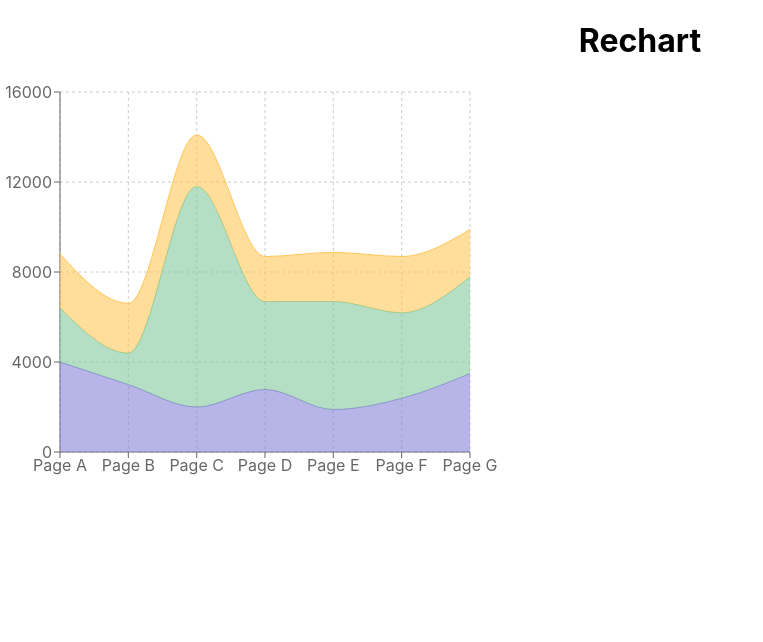
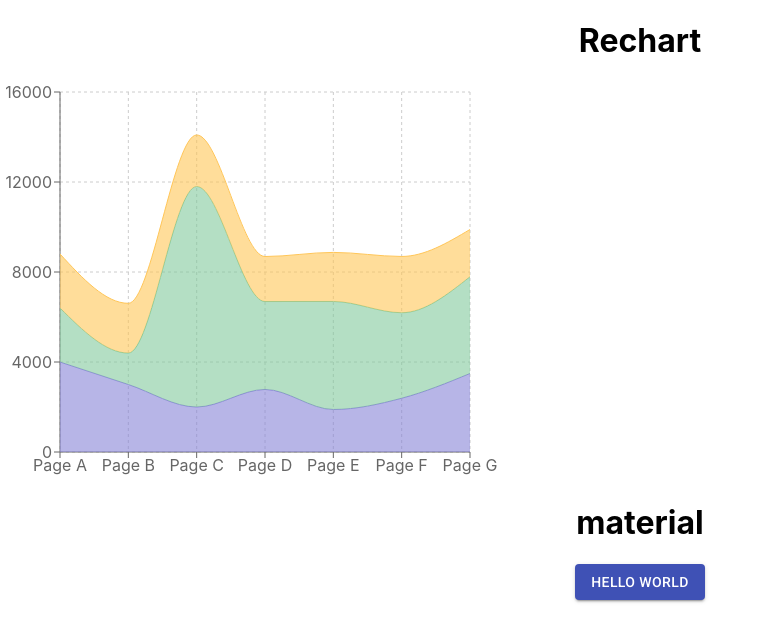
Before and after one commit to HasnaHoqueMitu/recharts, a React (Create React App) app: page / in a window 1280 px wide. Shown: the top 642 px of the page, without its empty margins (0-763 px from the left). Built offline with nearby package versions, Linux system fonts and the light colour scheme.

Commit message:
succesfully added the button

```diff
--- a/src/App.js
+++ b/src/App.js
@@ -4,6 +4,7 @@ import {
 } from 'recharts';
 import logo from './logo.svg';
 import './App.css';
+import MaterialUi from './MaterialUi/MaterialUi';
 
 function App() {
   const data = [
@@ -34,6 +35,7 @@ function App() {
         <Area type="monotone" dataKey="pv" stackId="1" stroke="#82ca9d" fill="#82ca9d" />
         <Area type="monotone" dataKey="amt" stackId="1" stroke="#ffc658" fill="#ffc658" />
       </AreaChart>
+      <MaterialUi></MaterialUi>
     </div>
   );
 }
--- a/src/MaterialUi/MaterialUi.js
+++ b/src/MaterialUi/MaterialUi.js
@@ -5,6 +5,9 @@ const MaterialUi = () => {
     return (
         <div>
             <h1>material</h1>
+            <Button variant="contained" color="primary">
+                Hello World
+            </Button>
         </div>
     );
 };
```
